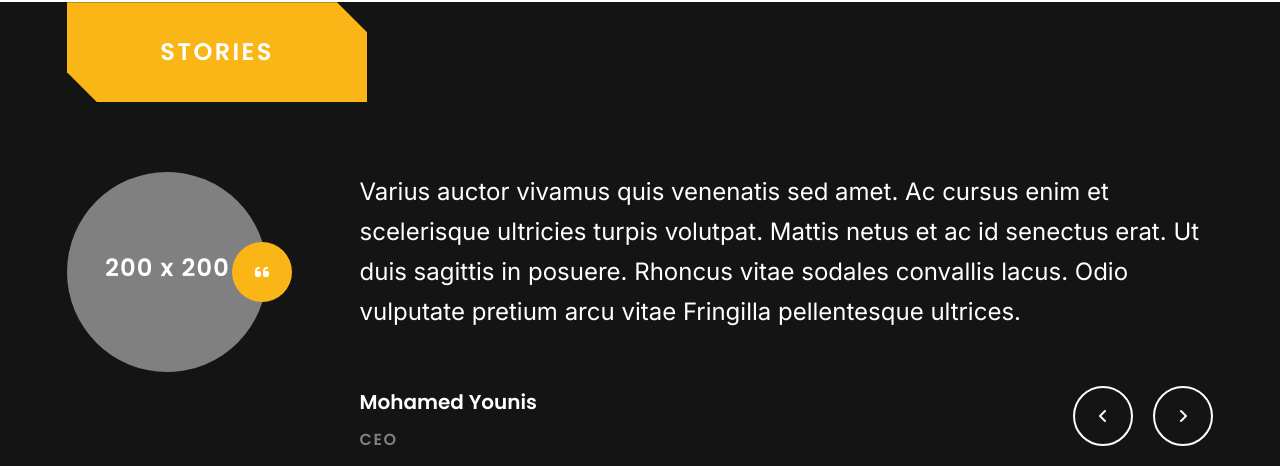
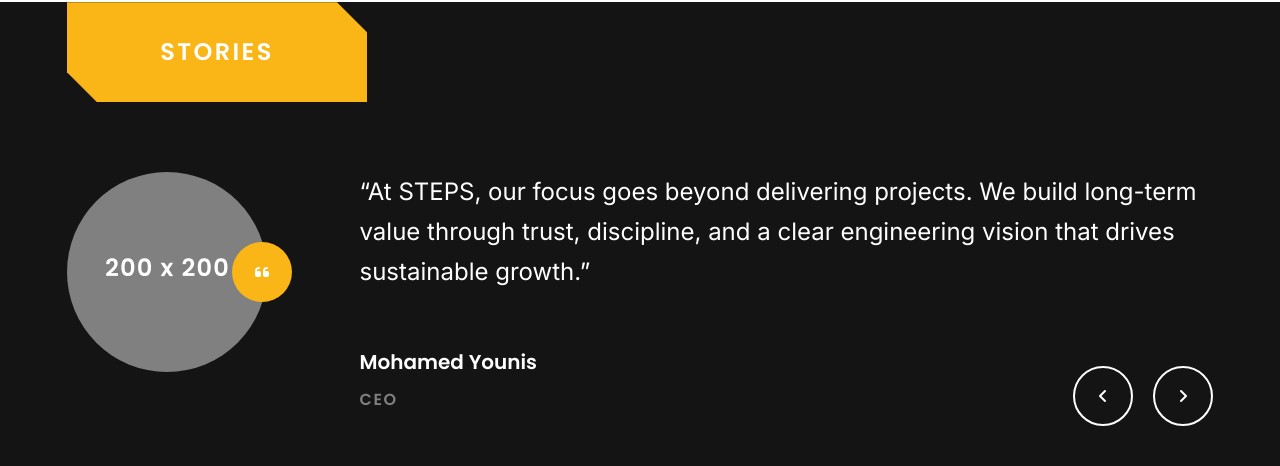
Before and after one commit to Bekaghraphy/steps1, a plain HTML site: page index.html in a window 1280 px wide. Shown: the part 4375-4841 px from the top of the page. Drawn offline with nearby package versions, Linux system fonts and the light colour scheme.

Commit message:
Update index.html

```diff
--- a/index.html
+++ b/index.html
@@ -552,10 +552,7 @@
 						</div>
 						<div class="col-lg-9 col-12 review_slider_right_column">
 							<div class="client_review">
-								<p>Varius auctor vivamus quis venenatis sed amet. Ac cursus enim et scelerisque
-									ultricies turpis volutpat. Mattis netus et ac id senectus erat. Ut duis sagittis
-									in posuere. Rhoncus vitae sodales convallis lacus. Odio vulputate pretium arcu
-								vitae Fringilla pellentesque ultrices.</p>
+								<p>“At STEPS, our focus goes beyond delivering projects. We build long-term value through trust, discipline, and a clear engineering vision that drives sustainable growth.”</p>
 							</div>
 							<div class="client_name">
 								<h4>Mohamed Younis</h4>
@@ -580,10 +577,7 @@
 						</div>
 						<div class="col-lg-9 col-12 review_slider_right_column">
 							<div class="client_review">
-								<p>Varius auctor vivamus quis venenatis sed amet. Ac cursus enim et scelerisque
-									ultricies turpis volutpat. Mattis netus et ac id senectus erat. Ut duis sagittis
-									in posuere. Rhoncus vitae sodales convallis lacus. Odio vulputate pretium arcu
-								vitae Fringilla pellentesque ultrices.</p>
+								<p>“Our strength lies in engineering precision. We apply proven expertise, advanced systems, and smart execution to deliver safe, efficient, and reliable solutions.”</p>
 							</div>
 							<div class="client_name">
 								<h4>Mohamed Younis</h4>
```
